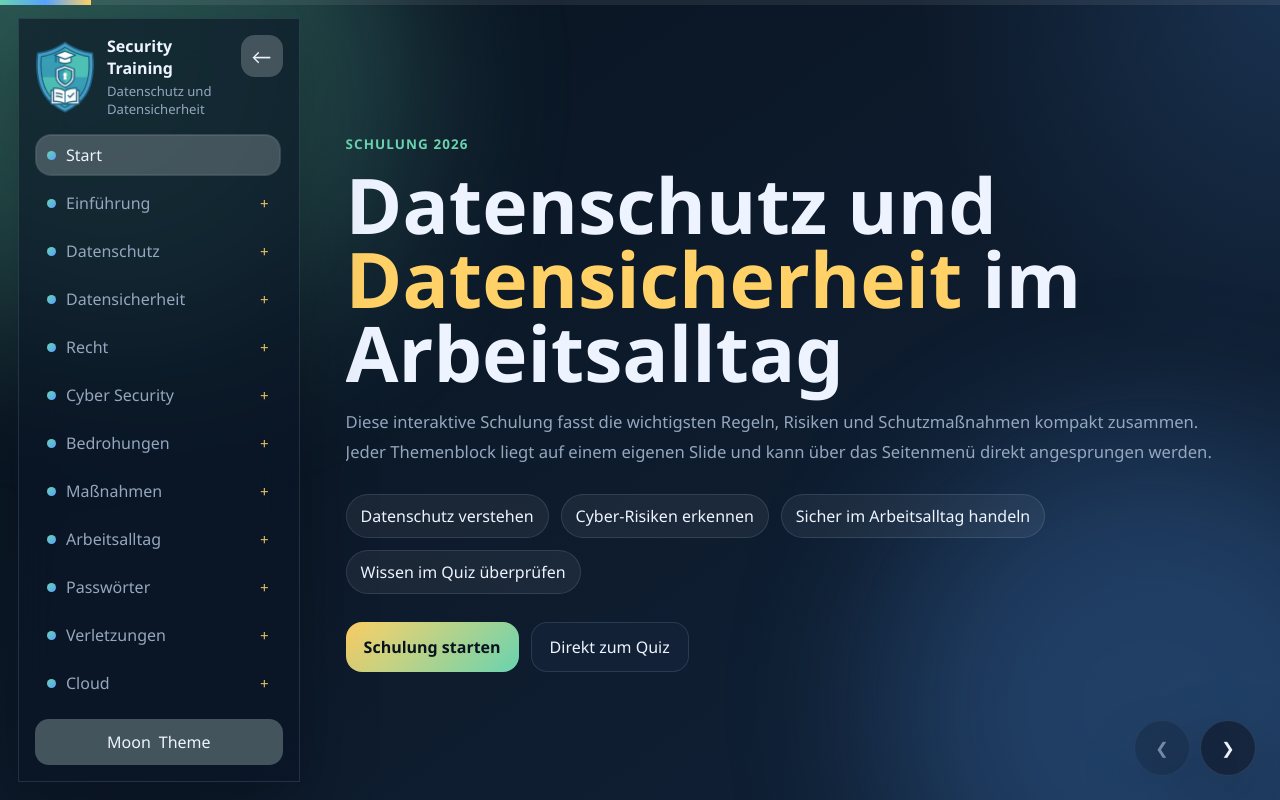
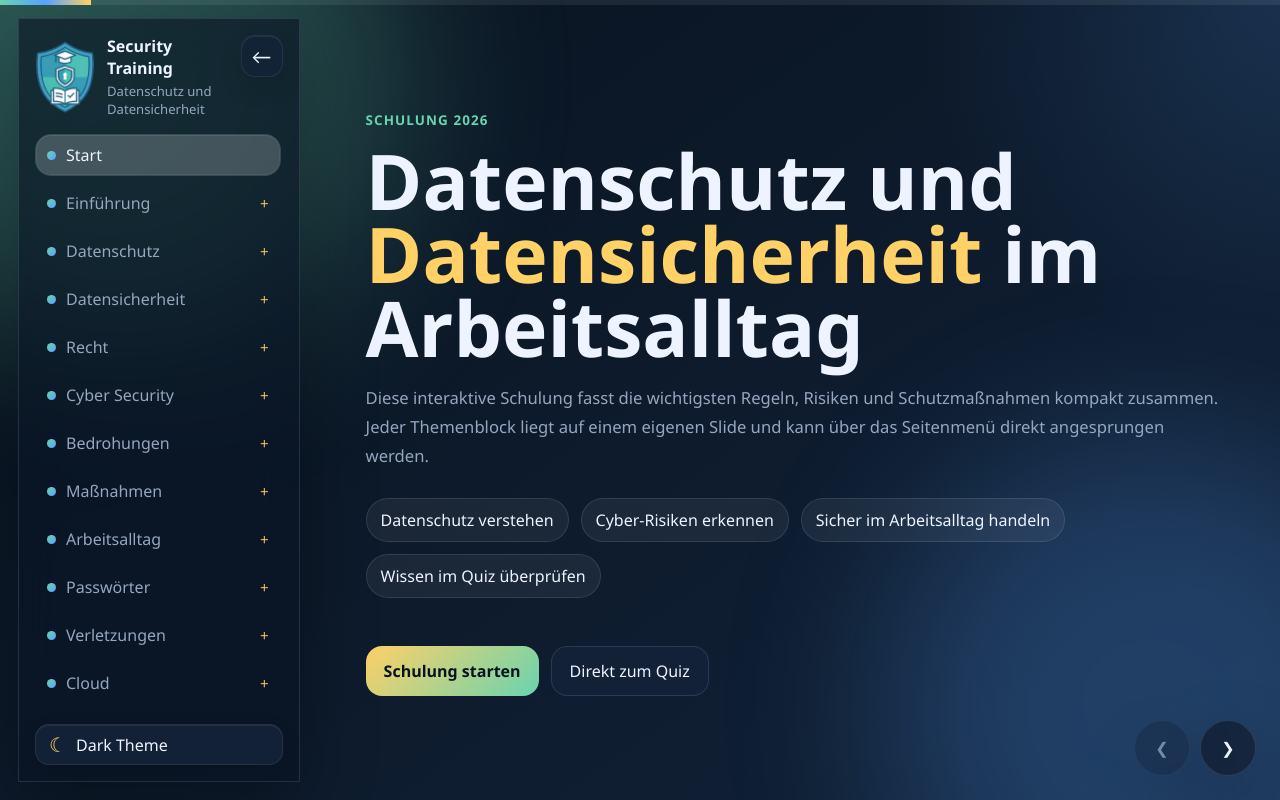
Before and after one commit to IhorRudenko/Schulung-zur-Datenschutz-und-Datensicherheit, a React (Vite) app: page / in a window 1280 px wide. Built offline with nearby package versions, Linux system fonts and the light colour scheme.

Commit message:
feat: update assets and enhance theme toggle functionality in Sidebar component

```diff
--- a/src/App.jsx
+++ b/src/App.jsx
@@ -85,7 +85,7 @@ export default function App() {
     return () => {
       timers.forEach((timer) => window.clearTimeout(timer));
     };
-  }, [current, accordionOpen, quizAnswers]);
+  }, [current]);
 
   useEffect(() => {
     const onKeyDown = (e) => {
--- a/src/components/Sidebar.jsx
+++ b/src/components/Sidebar.jsx
@@ -98,8 +98,10 @@ export default function Sidebar({
             aria-label="Design umschalten"
             onClick={onToggleTheme}
           >
-            <span>{lightTheme ? 'Sun' : 'Moon'}</span>
-            <span>Theme</span>
+            <span className="theme-icon" aria-hidden="true">
+              {lightTheme ? '☀' : '☾'}
+            </span>
+            <span>{lightTheme ? 'Light Theme' : 'Dark Theme'}</span>
           </button>
         </div>
       </aside>
--- a/src/styles.css
+++ b/src/styles.css
@@ -17,8 +17,12 @@
   --success: #85e6b4;
   --danger: #ff8d8d;
   --shadow: 0 24px 70px rgba(0, 0, 0, 0.32);
+  --control-bg: rgba(20, 35, 56, 0.92);
+  --control-bg-hover: rgba(32, 52, 80, 0.98);
+  --control-border: rgba(255, 255, 255, 0.08);
   --sidebar-width: clamp(220px, 22vw, 290px);
   --sidebar-gap: 28px;
+  --content-gutter: clamp(18px, 4vw, 20px);
 }
 
 body.light {
@@ -36,6 +40,9 @@ body.light {
   --success: #1fa765;
   --danger: #d14d4d;
   --shadow: 0 24px 60px rgba(32, 71, 118, 0.14);
+  --control-bg: rgba(255, 255, 255, 0.96);
+  --control-bg-hover: rgba(255, 255, 255, 1);
+  --control-border: rgba(16, 44, 79, 0.14);
 }
 
 html,
@@ -274,7 +281,7 @@ button {
   max-height: 320px;
   opacity: 1;
   transform: translateY(0);
-  padding: 4px 8px 8px 31px;
+  padding: 4px 8px 8px 20px;
 }
 
 .sub-link {
@@ -305,13 +312,38 @@ button {
   justify-content: center;
   gap: 8px;
   color: var(--text);
-  background: rgb(68 84 93);
+  background: var(--control-bg);
+  border: 1px solid var(--control-border);
   border-radius: 14px;
+  box-shadow:
+    0 10px 24px rgba(0, 0, 0, 0.12),
+    inset 0 1px 0 rgba(255, 255, 255, 0.06);
+  transition:
+    transform 0.2s ease,
+    background 0.2s ease,
+    border-color 0.2s ease,
+    box-shadow 0.2s ease;
 }
 
 .theme-toggle {
   width: 100%;
-  padding: 12px;
+  padding: 6px 12px;
+  justify-content: flex-start;
+}
+
+.theme-icon {
+  width: 20px;
+  text-align: center;
+  font-size: 1rem;
+  color: var(--accent);
+  flex: 0 0 20px;
+  font-size: 20px;
+}
+
+.theme-toggle:hover,
+.sidebar-toggle:hover {
+  background: var(--control-bg-hover);
+  border-color: color-mix(in srgb, var(--control-border) 65%, var(--primary));
 }
 
 .sidebar-toggle {
@@ -341,6 +373,13 @@ body.sidebar-collapsed .sidebar-toggle.inside {
   pointer-events: none;
 }
 
+body.light .theme-toggle,
+body.light .sidebar-toggle {
+  box-shadow:
+    0 12px 28px rgba(32, 71, 118, 0.12),
+    inset 0 1px 0 rgba(255, 255, 255, 0.85);
+}
+
 .slides {
   position: relative;
   height: 100vh;
@@ -354,16 +393,16 @@ body.sidebar-collapsed .sidebar-toggle.inside {
   inset: 0;
   padding: 26px 28px 22px 0;
   opacity: 0;
-  transform: translateX(42px) scale(0.985);
+  transform: translateX(20px);
   pointer-events: none;
   transition:
     opacity 0.5s ease,
-    transform 0.55s ease;
+    transform 0.5s ease;
 }
 
 .slide.active {
   opacity: 1;
-  transform: translateX(0) scale(1);
+  transform: translateX(0);
   pointer-events: auto;
 }
 
@@ -380,6 +419,8 @@ body.sidebar-collapsed .sidebar-toggle.inside {
   max-width: 1300px;
   min-height: 100%;
   margin: 0 auto;
+  width: min(1300px, 100%);
+  padding-inline: var(--content-gutter);
   display: flex;
   flex-direction: column;
   justify-content: center;
@@ -433,6 +474,7 @@ body.sidebar-collapsed .sidebar-toggle.inside {
   flex-wrap: wrap;
   gap: 12px;
   margin-top: 28px;
+  padding-bottom: 20px;
 }
 
 .hero-pill {
@@ -498,6 +540,16 @@ body.sidebar-collapsed .sidebar-toggle.inside {
   padding: 22px;
 }
 
+.panel,
+.quiz-card,
+.stat,
+.mini-card,
+.media-placeholder,
+.score-box,
+.content-section {
+  box-shadow: none;
+}
+
 .panel p,
 .quiz-card p,
 .mini-card p,
@@ -528,9 +580,7 @@ body.sidebar-collapsed .sidebar-toggle.inside {
   display: grid;
   align-content: start;
   gap: 12px;
-  background:
-    linear-gradient(180deg, rgba(255, 255, 255, 0.05), transparent),
-    var(--surface);
+  background: var(--surface);
   border-style: dashed;
 }
 
@@ -592,20 +642,17 @@ body.sidebar-collapsed .sidebar-toggle.inside {
   max-height: 0;
   overflow: hidden;
   opacity: 0;
-  padding: 0 22px;
-  transform: translateY(-8px);
+  padding: 0 10px;
   transition:
-    max-height 0.4s ease,
-    opacity 0.3s ease,
-    transform 0.3s ease,
-    padding 0.3s ease;
+    max-height 0.28s ease,
+    opacity 0.22s ease,
+    padding 0.22s ease;
 }
 
 .accordion-content.open {
   max-height: 1200px;
   opacity: 1;
-  padding: 0 22px 22px;
-  transform: translateY(0);
+  padding: 10px;
 }
 
 .section-body {
@@ -807,10 +854,10 @@ body.sidebar-collapsed .sidebar-toggle.inside {
 
 .reveal {
   opacity: 0;
-  transform: translateY(18px);
+  transform: translateY(10px);
   transition:
-    opacity 0.65s ease,
-    transform 0.65s ease;
+    opacity 0.46s ease,
+    transform 0.52s ease;
 }
 
 .reveal.in {
@@ -866,6 +913,10 @@ body.sidebar-collapsed .sidebar-toggle.inside {
     padding: 18px 16px 86px;
   }
 
+  .slide-inner {
+    padding-inline: clamp(12px, 4vw, 22px);
+  }
+
   .stat-grid,
   .grid.cols-3,
   .quiz-grid.quiz-grid-4,
@@ -899,6 +950,10 @@ body.sidebar-collapsed .sidebar-toggle.inside {
     height: 48px;
   }
 
+  .slide-inner {
+    padding-inline: 10px;
+  }
+
   .slide-arrows {
     right: 16px;
     bottom: 16px;
```
Also changed, not shown: 1 other file (tests, documents, lock files or other folders).
